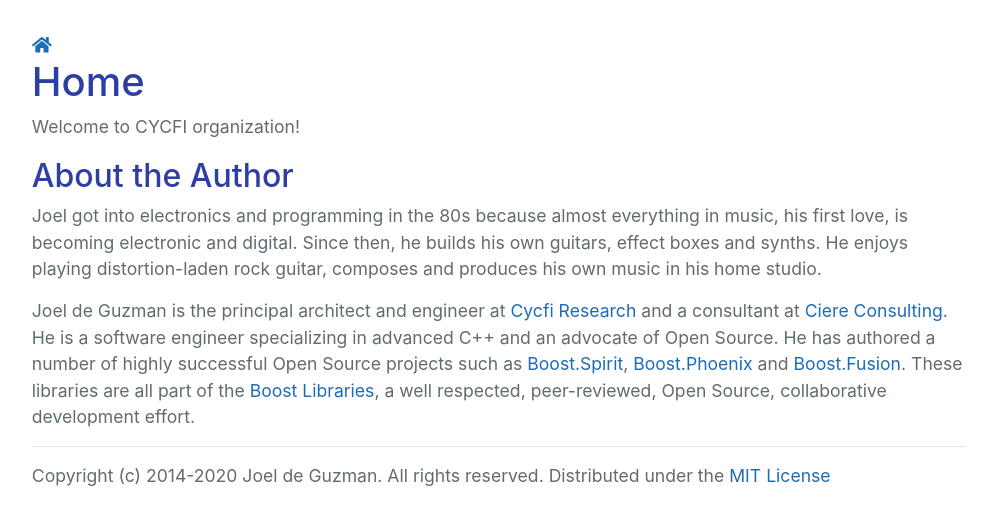
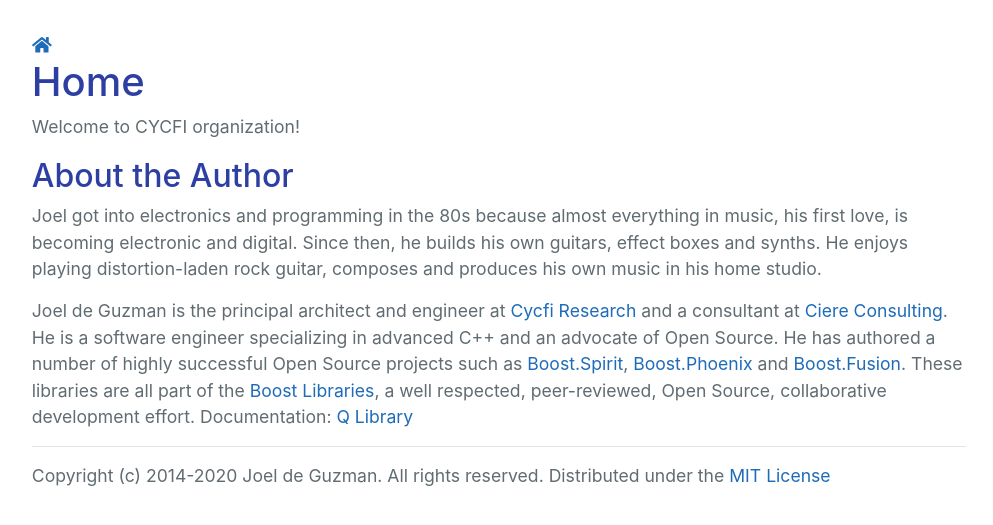
Before and after one commit to cycfi/cycfi.github.io, a Jekyll site: the page built from index.md, in a window 1280 px wide. Shown: the top 525 px of the page, without its empty margins (141-1134 px from the left). Built offline with Jekyll 4.4.1, drawn with Linux system fonts in a browser that asks for light colours; nearby versions of some CDN libraries; comment, search, counter and statistics services are not loaded.

Commit message:
Update index.md

```diff
--- a/index.md
+++ b/index.md
@@ -17,6 +17,8 @@ in advanced C++ and an advocate of Open Source. He has authored a number of
 highly successful Open Source projects such as [Boost.Spirit], [Boost.Phoenix]
 and [Boost.Fusion]. These libraries are all part of the [Boost Libraries],
 a well respected, peer-reviewed, Open Source, collaborative development effort.
+Documentation:
+[Q Library]
 
 [Cycfi Research]:   https://www.cycfi.com/
 [Ciere Consulting]: https://ciere.com/
@@ -24,3 +26,4 @@ a well respected, peer-reviewed, Open Source, collaborative development effort.
 [Boost.Phoenix]:    https://tinyurl.com/y6vkeo5t
 [Boost.Fusion]:     https://tinyurl.com/ybn5oq9v
 [Boost Libraries]:  https://tinyurl.com/jubgged
+[Q Library]:        https://github.com/xauditSite/cycfi.github.io/q
```
